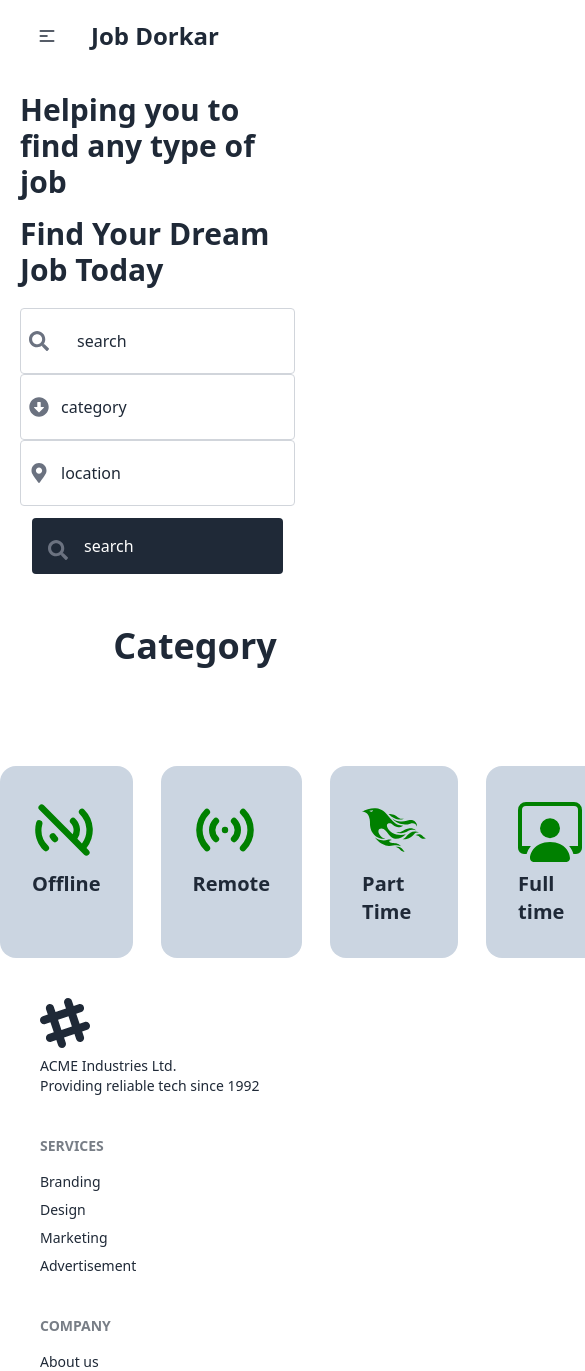
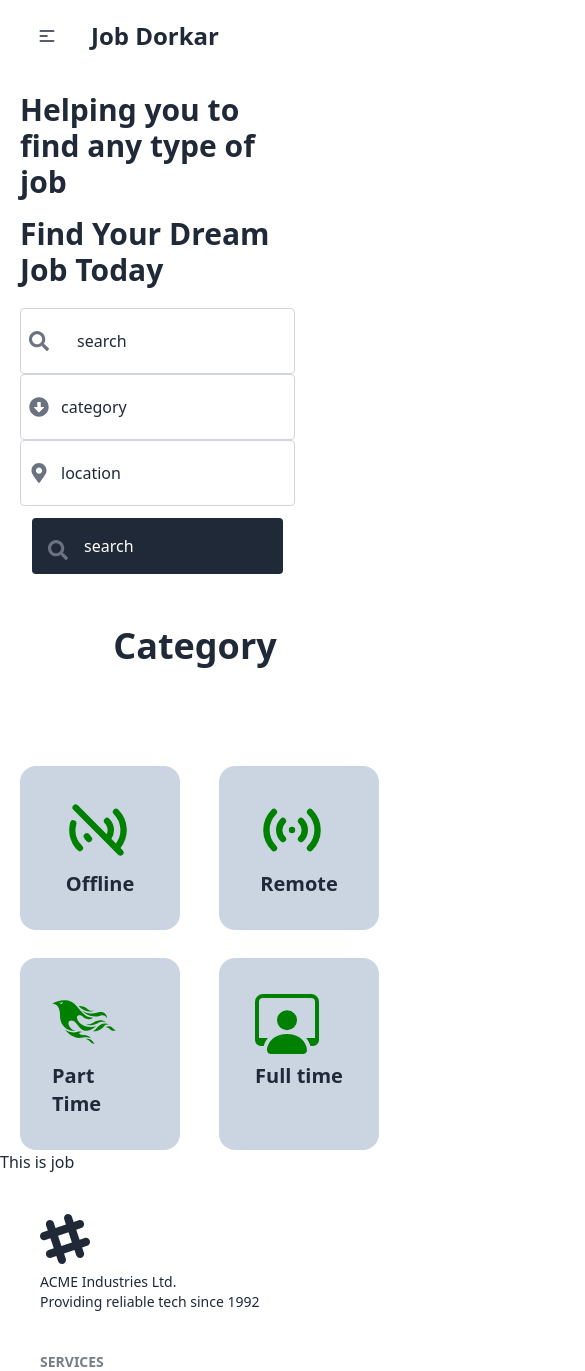
Before and after one commit to FreelancerTasin507/job_dorkar, a React (Vite) app: page / in a window 390 px wide. Shown: the top 1371 px of the page, 585 px wide, since content can reach past the window. Built offline with nearby package versions, Linux system fonts and the light colour scheme.

Commit message:
category section responsive

```diff
--- a/src/pages/Category/Category.jsx
+++ b/src/pages/Category/Category.jsx
@@ -7,26 +7,26 @@ const Category = () => {
   return (
     <div>
       <h1 className="text-center p-5 text-4xl font-bold mb-20">Category</h1>
-      <div className="flex justify-evenly gap-7">
-        <div className="card w-96 bg-slate-300 ">
+      <div className="grid lg:grid-cols-4 grid-cols-2  ml-5 md:ml-0 justify-evenly gap-7">
+        <div className="card md:w-96 w-40 bg-slate-300 ">
           <div className="card-body mx-auto">
             <HiStatusOffline color="green" fontSize="4em" />
             <h2 className="card-title">Offline</h2>
           </div>
         </div>
-        <div className="card w-96 bg-slate-300 ">
+        <div className="card md:w-96 w-40 bg-slate-300 ">
           <div className="card-body mx-auto">
             <HiStatusOnline color="green" fontSize="4em" />
             <h2 className="card-title">Remote</h2>
           </div>
         </div>
-        <div className="card w-96 bg-slate-300 ">
+        <div className="card md:w-96 w-40 bg-slate-300 ">
           <div className="card-body mx-auto">
             <FaPhoenixFramework color="green" fontSize="4em" />
             <h2 className="card-title">Part Time</h2>
           </div>
         </div>
-        <div className="card w-96 bg-slate-300 ">
+        <div className="card md:w-96 w-40 bg-slate-300 ">
           <div className="card-body mx-auto">
             <BsPersonWorkspace color="green" fontSize="4em" />
             <h2 className="card-title">Full time</h2>
--- a/src/pages/Home/Home.jsx
+++ b/src/pages/Home/Home.jsx
@@ -1,12 +1,14 @@
 import React from 'react';
 import Bannar from '../Bannar/Bannar';
 import Category from '../Category/Category';
+import Jobs from '../Jobs/Jobs';
 
 const Home = () => {
     return (
         <div>
             <Bannar></Bannar>
             <Category></Category>
+            <Jobs></Jobs>
         </div>
     );
 };
--- /dev/null
+++ b/src/pages/Jobs/Jobs.jsx
@@ -0,0 +1,11 @@
+import React from 'react';
+
+const Jobs = () => {
+    return (
+        <div>
+            This is job
+        </div>
+    );
+};
+
+export default Jobs;
```
